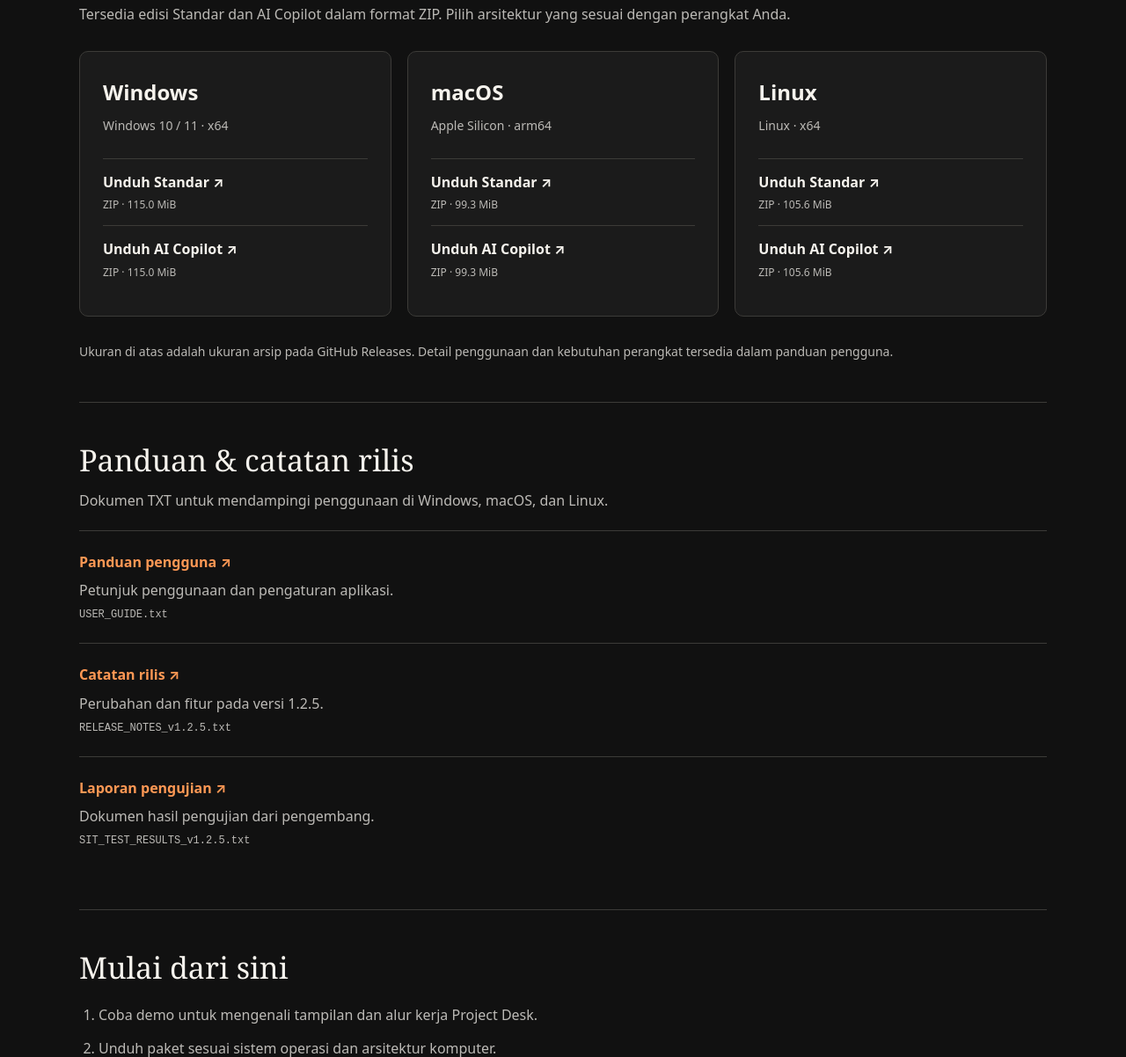
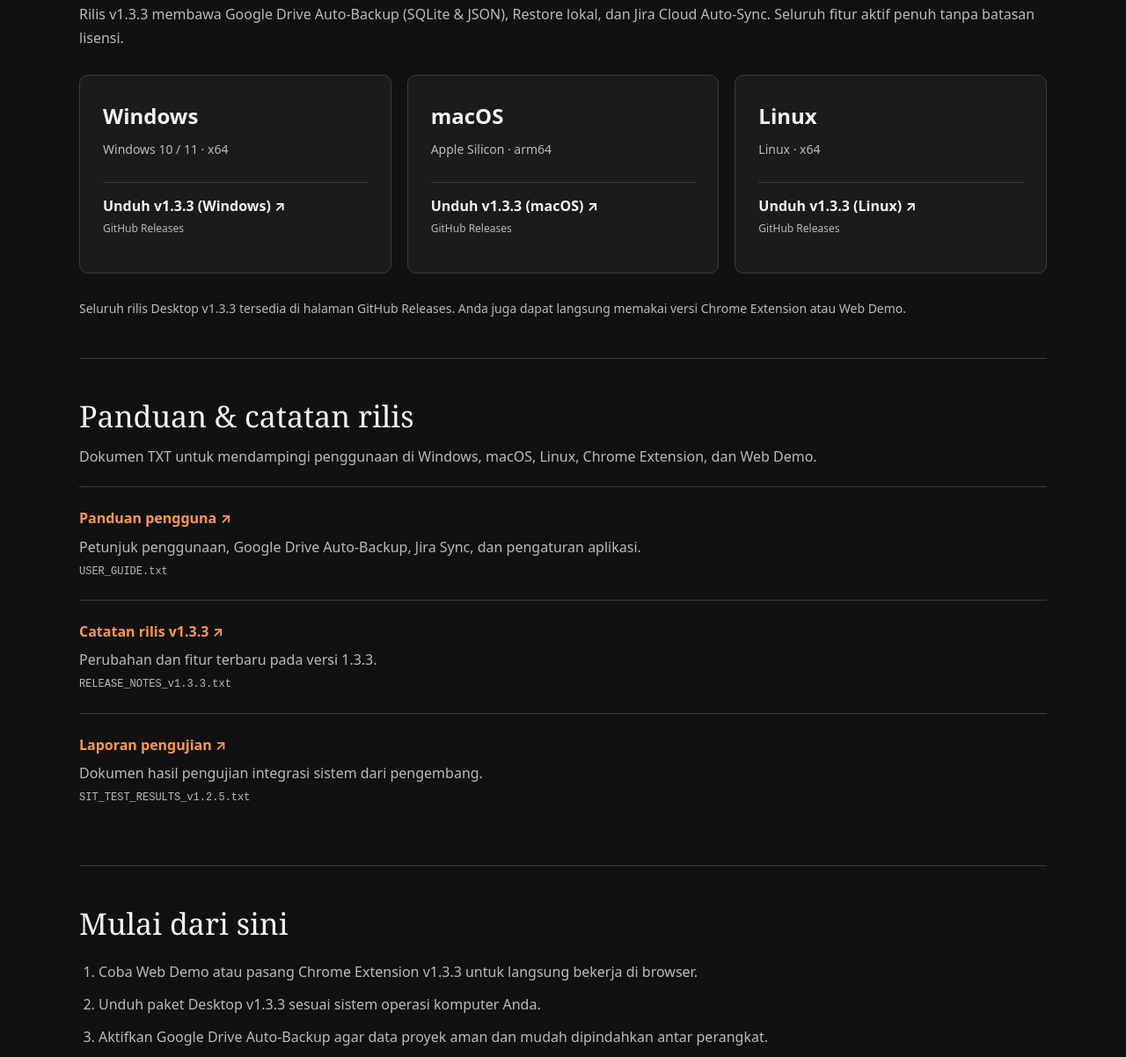
Before and after one commit to widiru83/project-desk-, a plain HTML site: page index.html in a window 1280 px wide. Shown: the part 807-2009 px from the top of the page at 88% size. Drawn offline with Linux system fonts and the light colour scheme.

Commit message:
docs: update public repo and download page to v1.3.3 (free & full edition)

```diff
--- a/index.html
+++ b/index.html
@@ -5,7 +5,7 @@
 <meta name="viewport" content="width=device-width, initial-scale=1">
 <meta name="color-scheme" content="dark light">
 <title>Unduh Project Desk — Widiru Studio</title>
-<meta name="description" content="Unduh Project Desk v1.2.5 untuk Windows x64, macOS Apple Silicon, dan Linux x64. Pilih edisi Standar atau AI Copilot, lengkap dengan panduan dan catatan rilis.">
+<meta name="description" content="Unduh Project Desk v1.3.3 (100% Gratis & Full Fitur) untuk Windows, macOS, Linux, Chrome Extension, dan Web Demo — lengkap dengan Google Drive Auto-Backup dan Jira Sync.">
 <link rel="canonical" href="https://widiru83.github.io/project-desk-/">
 <link rel="icon" href="https://widiru83.github.io/project-desk-demo/favicon.png">
 <meta property="og:type" content="website">
@@ -39,14 +39,14 @@ section{padding:45px 0;border-bottom:1px solid var(--line);scroll-margin-top:24p
 <div class="wrap">
 <header><a class="brand" href="https://widiru83.github.io/">Widiru Studio<span>.</span></a><nav aria-label="Navigasi"><a href="#unduh">Unduhan</a><a href="#dokumen">Panduan</a><a href="https://widiru83.github.io/project-desk-demo/">Coba demo</a><button id="theme" type="button" aria-label="Ganti tema" hidden>Tema</button></nav></header>
 <main>
-<div class="hero"><p class="eyebrow">PROJECT DESK · DESKTOP v1.2.5</p><h1>Ruang kerja untuk proyek yang Anda pegang.</h1><p class="intro">Satukan jadwal, risiko, biaya, dan progres dalam aplikasi desktop dengan penyimpanan data lokal. Coba alur kerjanya di browser, lalu pilih paket untuk komputer Anda.</p><div class="actions"><a class="primary" href="#unduh">Pilih paket unduhan</a><a href="https://widiru83.github.io/project-desk-demo/">Jelajahi demo →</a></div></div>
-<section id="unduh"><h2>Pilih sistem operasi Anda</h2><p>Tersedia edisi Standar dan AI Copilot dalam format ZIP. Pilih arsitektur yang sesuai dengan perangkat Anda.</p><div class="grid"><article class="card"><h3>Windows</h3><p>Windows 10 / 11 · x64</p><a class="download" href="https://github.com/widiru83/project-desk-/releases/download/v1.2.5/Project.Desk-1.2.5-win.zip"><span>Unduh Standar <span aria-hidden="true">↗</span></span><small>ZIP · 115.0 MiB</small></a><a class="download" href="https://github.com/widiru83/project-desk-/releases/download/v1.2.5/Project.Desk-1.2.5-AI-win.zip"><span>Unduh AI Copilot <span aria-hidden="true">↗</span></span><small>ZIP · 115.0 MiB</small></a></article>
-<article class="card"><h3>macOS</h3><p>Apple Silicon · arm64</p><a class="download" href="https://github.com/widiru83/project-desk-/releases/download/v1.2.5/Project-Desk-1.2.5-arm64-mac.zip"><span>Unduh Standar <span aria-hidden="true">↗</span></span><small>ZIP · 99.3 MiB</small></a><a class="download" href="https://github.com/widiru83/project-desk-/releases/download/v1.2.5/Project-Desk-1.2.5-AI-arm64-mac.zip"><span>Unduh AI Copilot <span aria-hidden="true">↗</span></span><small>ZIP · 99.3 MiB</small></a></article>
-<article class="card"><h3>Linux</h3><p>Linux · x64</p><a class="download" href="https://github.com/widiru83/project-desk-/releases/download/v1.2.5/Project-Desk-1.2.5-linux-x64.zip"><span>Unduh Standar <span aria-hidden="true">↗</span></span><small>ZIP · 105.6 MiB</small></a><a class="download" href="https://github.com/widiru83/project-desk-/releases/download/v1.2.5/Project-Desk-1.2.5-AI-linux-x64.zip"><span>Unduh AI Copilot <span aria-hidden="true">↗</span></span><small>ZIP · 105.6 MiB</small></a></article></div><p class="note">Ukuran di atas adalah ukuran arsip pada GitHub Releases. Detail penggunaan dan kebutuhan perangkat tersedia dalam panduan pengguna.</p></section>
-<section id="dokumen"><h2>Panduan &amp; catatan rilis</h2><p>Dokumen TXT untuk mendampingi penggunaan di Windows, macOS, dan Linux.</p><a class="doc" href="https://github.com/widiru83/project-desk-/releases/download/v1.2.5/USER_GUIDE.txt"><strong>Panduan pengguna ↗</strong><span>Petunjuk penggunaan dan pengaturan aplikasi.</span><small>USER_GUIDE.txt</small></a>
-<a class="doc" href="https://github.com/widiru83/project-desk-/releases/download/v1.2.5/RELEASE_NOTES_v1.2.5.txt"><strong>Catatan rilis ↗</strong><span>Perubahan dan fitur pada versi 1.2.5.</span><small>RELEASE_NOTES_v1.2.5.txt</small></a>
-<a class="doc" href="https://github.com/widiru83/project-desk-/releases/download/v1.2.5/SIT_TEST_RESULTS_v1.2.5.txt"><strong>Laporan pengujian ↗</strong><span>Dokumen hasil pengujian dari pengembang.</span><small>SIT_TEST_RESULTS_v1.2.5.txt</small></a></section>
-<section><h2>Mulai dari sini</h2><ol class="steps"><li>Coba demo untuk mengenali tampilan dan alur kerja Project Desk.</li><li>Unduh paket sesuai sistem operasi dan arsitektur komputer.</li><li>Ekstrak ZIP, lalu ikuti panduan pengguna untuk menjalankan aplikasi.</li></ol><a href="https://github.com/widiru83/project-desk-/releases/tag/v1.2.5">Lihat seluruh berkas rilis v1.2.5 di GitHub →</a></section>
+<div class="hero"><p class="eyebrow">PROJECT DESK · v1.3.3 (GRATIS &amp; FULL FITUR)</p><h1>Ruang kerja untuk proyek yang Anda pegang.</h1><p class="intro">Satukan jadwal, risiko, biaya, dan progres dalam aplikasi offline-first yang 100% gratis dan full fitur tanpa versi Pro/Premium. Tersedia untuk Desktop (Windows, macOS, Linux), Chrome Extension, dan Web Demo.</p><div class="actions"><a class="primary" href="#unduh">Pilih paket unduhan</a><a href="https://widiru83.github.io/project-desk-demo/">Jelajahi demo →</a><a href="https://chromewebstore.google.com/detail/fjcpjpepgojokomlmgfnakkgmkmibclp" target="_blank" rel="noopener">Chrome Extension →</a></div></div>
+<section id="unduh"><h2>Pilih sistem operasi Anda</h2><p>Rilis v1.3.3 membawa Google Drive Auto-Backup (SQLite &amp; JSON), Restore lokal, dan Jira Cloud Auto-Sync. Seluruh fitur aktif penuh tanpa batasan lisensi.</p><div class="grid"><article class="card"><h3>Windows</h3><p>Windows 10 / 11 · x64</p><a class="download" href="https://github.com/widiru83/project-desk-/releases/tag/v1.3.3"><span>Unduh v1.3.3 (Windows) <span aria-hidden="true">↗</span></span><small>GitHub Releases</small></a></article>
+<article class="card"><h3>macOS</h3><p>Apple Silicon · arm64</p><a class="download" href="https://github.com/widiru83/project-desk-/releases/tag/v1.3.3"><span>Unduh v1.3.3 (macOS) <span aria-hidden="true">↗</span></span><small>GitHub Releases</small></a></article>
+<article class="card"><h3>Linux</h3><p>Linux · x64</p><a class="download" href="https://github.com/widiru83/project-desk-/releases/tag/v1.3.3"><span>Unduh v1.3.3 (Linux) <span aria-hidden="true">↗</span></span><small>GitHub Releases</small></a></article></div><p class="note">Seluruh rilis Desktop v1.3.3 tersedia di halaman GitHub Releases. Anda juga dapat langsung memakai versi Chrome Extension atau Web Demo.</p></section>
+<section id="dokumen"><h2>Panduan &amp; catatan rilis</h2><p>Dokumen TXT untuk mendampingi penggunaan di Windows, macOS, Linux, Chrome Extension, dan Web Demo.</p><a class="doc" href="https://github.com/widiru83/project-desk-/blob/main/USER_GUIDE.txt"><strong>Panduan pengguna ↗</strong><span>Petunjuk penggunaan, Google Drive Auto-Backup, Jira Sync, dan pengaturan aplikasi.</span><small>USER_GUIDE.txt</small></a>
+<a class="doc" href="https://github.com/widiru83/project-desk-/blob/main/RELEASE_NOTES_v1.3.3.txt"><strong>Catatan rilis v1.3.3 ↗</strong><span>Perubahan dan fitur terbaru pada versi 1.3.3.</span><small>RELEASE_NOTES_v1.3.3.txt</small></a>
+<a class="doc" href="https://github.com/widiru83/project-desk-/blob/main/SIT_TEST_RESULTS_v1.2.5.txt"><strong>Laporan pengujian ↗</strong><span>Dokumen hasil pengujian integrasi sistem dari pengembang.</span><small>SIT_TEST_RESULTS_v1.2.5.txt</small></a></section>
+<section><h2>Mulai dari sini</h2><ol class="steps"><li>Coba Web Demo atau pasang Chrome Extension v1.3.3 untuk langsung bekerja di browser.</li><li>Unduh paket Desktop v1.3.3 sesuai sistem operasi komputer Anda.</li><li>Aktifkan Google Drive Auto-Backup agar data proyek aman dan mudah dipindahkan antar perangkat.</li></ol><a href="https://github.com/widiru83/project-desk-/releases/tag/v1.3.3">Lihat seluruh berkas rilis v1.3.3 di GitHub →</a></section>
 </main>
 <footer>© 2026 Widiru Studio · <a href="https://widiru83.github.io/">Widi Raspito Utomo</a><p>Halaman unduhan ini menggunakan Google Analytics untuk statistik kunjungan dan interaksi, dengan cookie serta informasi perangkat dan browser. <a href="https://policies.google.com/privacy">Kebijakan privasi Google</a>.</p></footer>
 </div>
```
Also changed, not shown: RELEASE_NOTES_v1.3.3.txt (added), USER_GUIDE.txt, 1 other file.
